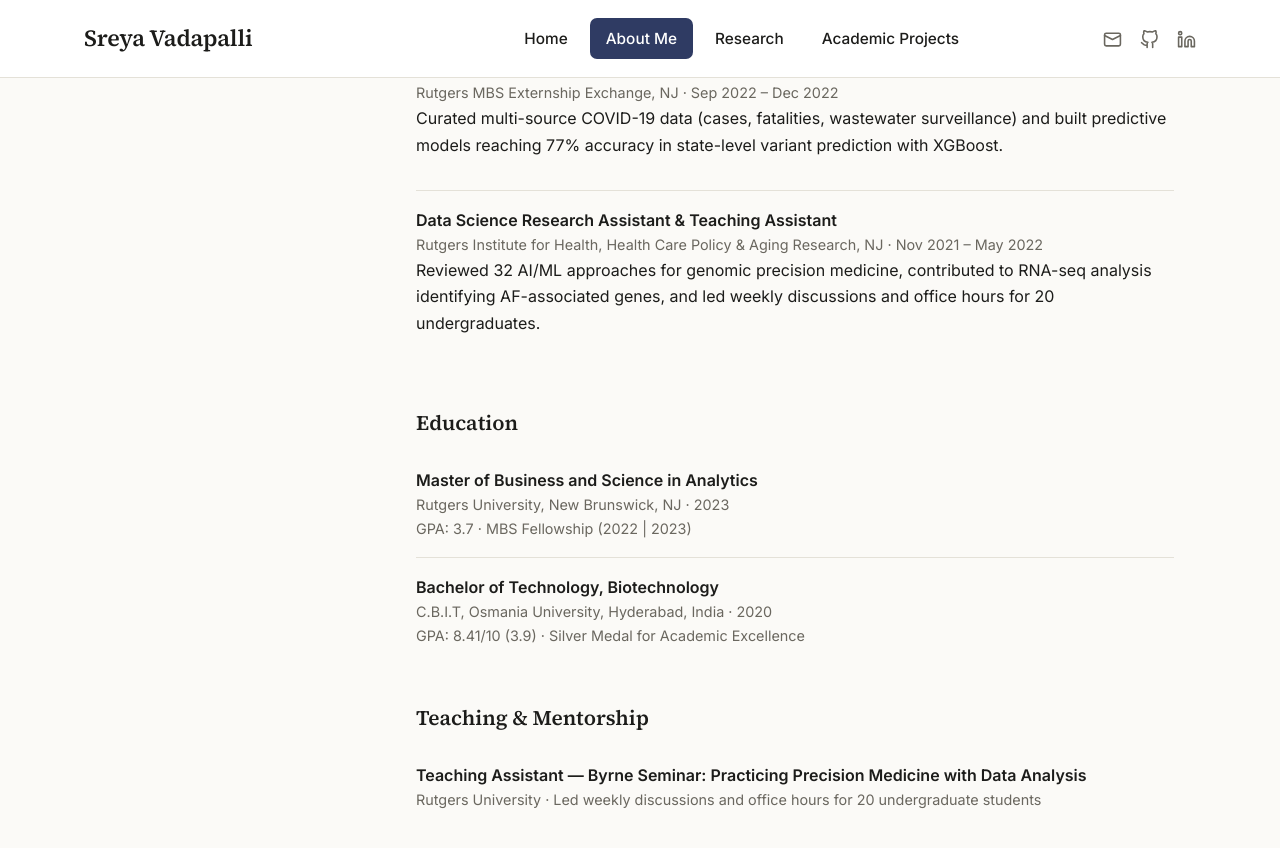
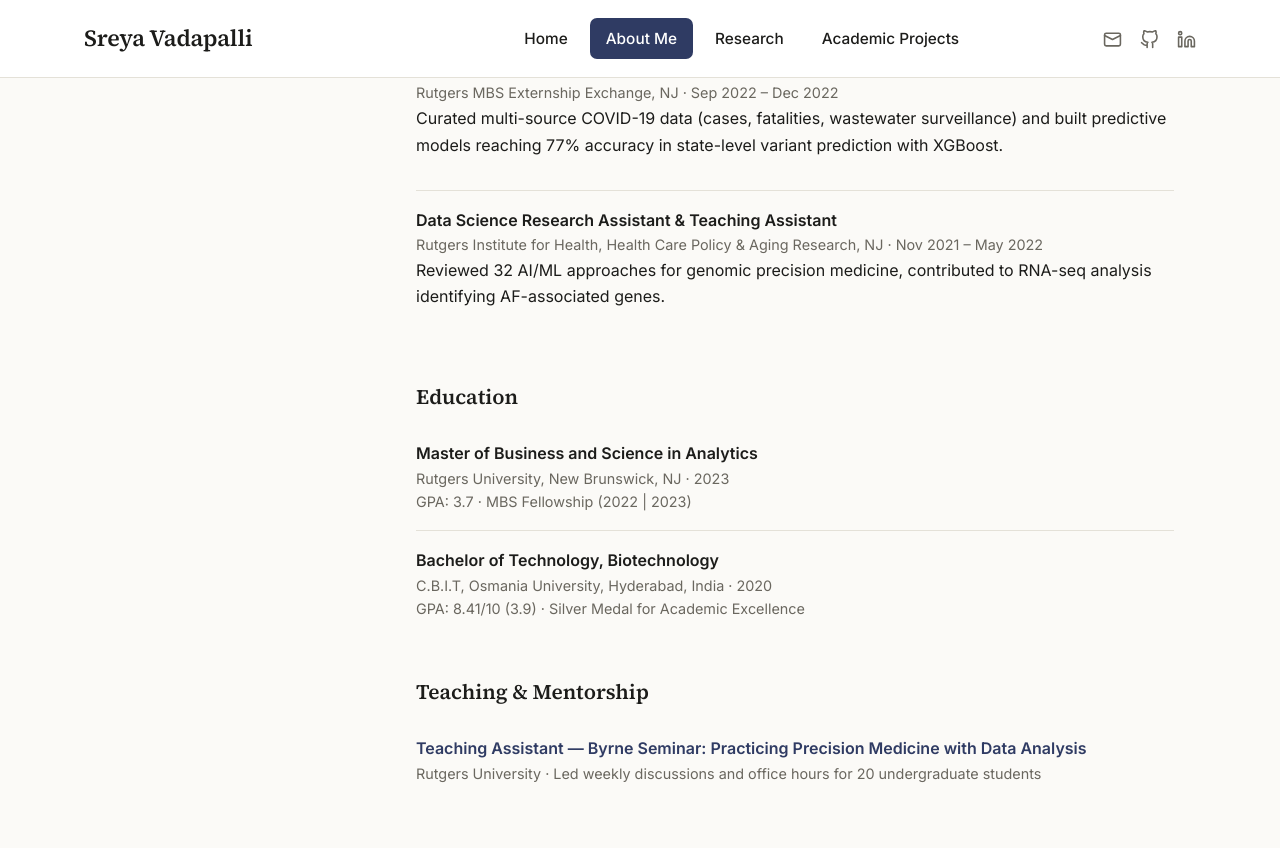
Before and after one commit to SreyaVadapalli/SreyaVadapalli.github.io, a Jekyll site: the page built from about-me.html, in a window 1280 px wide and 900 px high, scrolled down 900 px. Shown: the top 848 px of the window. Built offline with Jekyll 4.4.1, drawn with Linux system fonts in a browser that asks for light colours.

Commit message:
teaching

```diff
--- a/about-me.html
+++ b/about-me.html
@@ -44,7 +44,7 @@
   <li>
     <div class="item-title">Data Science Research Assistant &amp; Teaching Assistant</div>
     <div class="item-meta">Rutgers Institute for Health, Health Care Policy &amp; Aging Research, NJ · Nov 2021 – May 2022</div>
-    <p>Reviewed 32 AI/ML approaches for genomic precision medicine, contributed to RNA-seq analysis identifying AF-associated genes, and led weekly discussions and office hours for 20 undergraduates.</p>
+    <p>Reviewed 32 AI/ML approaches for genomic precision medicine, contributed to RNA-seq analysis identifying AF-associated genes.</p>
   </li>
 </ul>
 
@@ -65,7 +65,9 @@
 <h2>Teaching &amp; Mentorship</h2>
 <ul class="clean">
   <li>
-    <div class="item-title">Teaching Assistant — Byrne Seminar: Practicing Precision Medicine with Data Analysis</div>
+    <div class="item-title">
+      <a href="https://www.linkedin.com/feed/update/urn:li:activity:6919451663208452096/" target="_blank" rel="noopener">Teaching Assistant — Byrne Seminar: Practicing Precision Medicine with Data Analysis</a>
+    </div>
     <div class="item-meta">Rutgers University · Led weekly discussions and office hours for 20 undergraduate students</div>
   </li>
 </ul>
```
